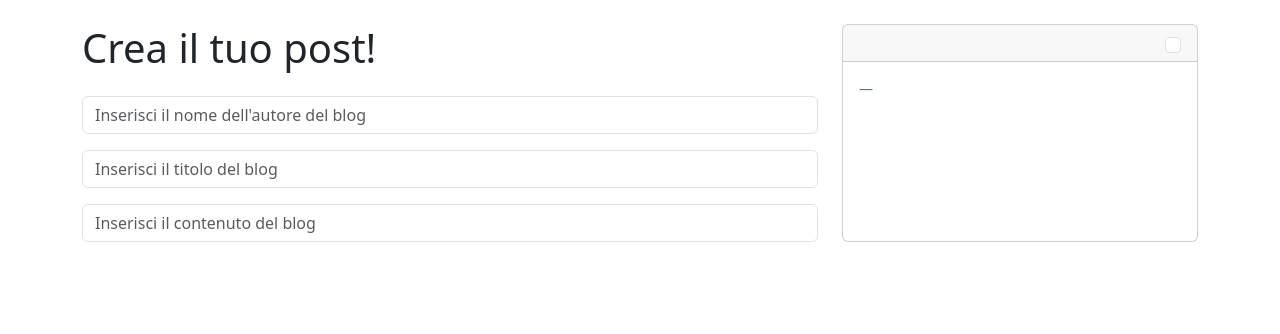
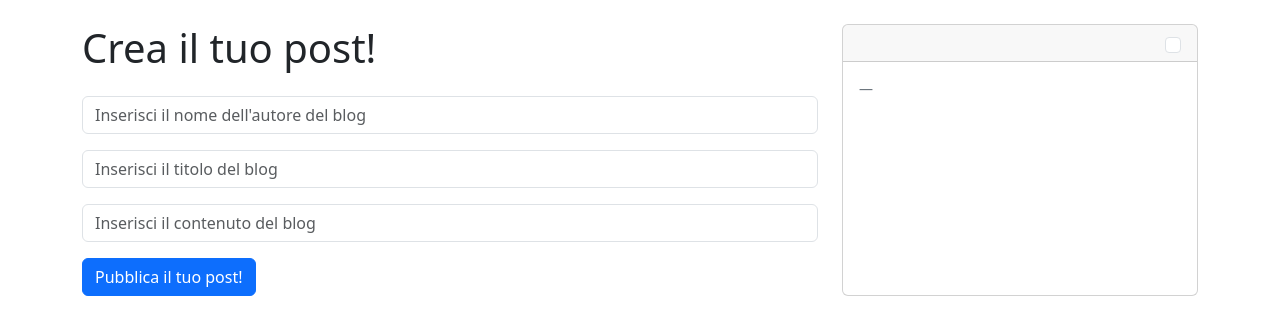
Before and after one commit to NicholasLupo/react-post-form, a React (Vite) app: page / in a window 1280 px wide. Shown: the top 334 px of the page. Built offline with nearby package versions, Linux system fonts and the light colour scheme.

Commit message:
change logic code to fix button and card layout

```diff
--- a/src/App.jsx
+++ b/src/App.jsx
@@ -3,30 +3,36 @@ import AppMain from "./components/AppMain"
 
 function App() {
 
-  const initialFormData = {
-
+  const [currentPost, setCurrentPost] = useState({
     author: '',
     title: '',
     content: '',
+  })
 
+  const [posts, setPosts] = useState([])
+
+  function setFromData(e) {
+    setCurrentPost({
+      ...currentPost,
+      [e.target.name]: e.target.value
+    })
   }
 
-  const [count, setCount] = useState(initialFormData)
-
-  function setFromData(e) {
-
-    setCount({
-
-      ...count,
-      [e.target.name]: e.target.value
-
-    })
-
+  function stateToggle(e) {
+    e.preventDefault()
+    if (currentPost.author && currentPost.title && currentPost.content) {
+      setPosts([...posts, currentPost])
+      setCurrentPost({
+        author: '',
+        title: '',
+        content: '',
+      })
+    }
   }
 
   return (
     <>
-      <AppMain setFromData={setFromData} count={count} />
+      <AppMain setFromData={setFromData} stateToggle={stateToggle} currentPost={currentPost} posts={posts} />
     </>
   )
 }
--- a/src/components/AppMain.jsx
+++ b/src/components/AppMain.jsx
@@ -1,14 +1,14 @@
-export default function AppMain({ setFromData, count }) {
+export default function AppMain({ setFromData, stateToggle, currentPost, posts }) {
 
 
 
     return (
         <main>
             <div className="container">
-                <div className="row">
+                <div className="row mb-4">
                     <div className="col-md-8 mt-4">
                         <h1 className="mb-4"> Crea il tuo post! </h1>
-                        <form>
+                        <form onSubmit={stateToggle}>
                             <div className="row g-3 row-cols-1">
                                 <div className="col">
                                     <input
@@ -16,7 +16,7 @@ export default function AppMain({ setFromData, count }) {
                                         placeholder="Inserisci il nome dell'autore del blog"
                                         name="author"
                                         type="text"
-                                        value={count.author}
+                                        value={currentPost.author}
                                         onChange={setFromData}
                                     />
                                 </div>
@@ -26,7 +26,7 @@ export default function AppMain({ setFromData, count }) {
                                         placeholder="Inserisci il titolo del blog"
                                         name="title"
                                         type="text"
-                                        value={count.title}
+                                        value={currentPost.title}
                                         onChange={setFromData}
                                     />
                                 </div>
@@ -36,9 +36,12 @@ export default function AppMain({ setFromData, count }) {
                                         placeholder="Inserisci il contenuto del blog"
                                         name="content"
                                         type="text"
-                                        value={count.content}
+                                        value={currentPost.content}
                                         onChange={setFromData}
                                     />
+                                </div>
+                                <div className="col">
+                                    <button className="btn btn-primary" type="submit"> Pubblica il tuo post! </button>
                                 </div>
                             </div>
                         </form>
@@ -48,7 +51,7 @@ export default function AppMain({ setFromData, count }) {
                             <div className="card-header">
                                 <div className="row">
                                     <div className="col">
-                                        <h3 className="mb-0">{count.title}</h3>
+                                        <h3 className="mb-0">{currentPost.title}</h3>
                                     </div>
                                     <div className="col btn-group rounded-2 justify-content-end align-items-center">
                                         <input type="checkbox" className="form-check-input" id='check' />
@@ -57,15 +60,45 @@ export default function AppMain({ setFromData, count }) {
                             </div>
                             <div className="card-body">
                                 <div className="blockquote">
-                                    <p>{count.content}</p>
+                                    <p>{currentPost.content}</p>
                                 </div>
                                 <footer className="blockquote-footer">
-                                    <cite title={count.author}>{count.author}</cite>
+                                    <cite title={currentPost.author}>{currentPost.author}</cite>
                                 </footer>
                             </div>
                         </div>
                     </div>
                 </div>
+                <div className="row">
+                    {
+                        posts.map((post, i) => (
+
+                            <div className="col-md-4" key={i}>
+                                <div className="card h-100">
+                                    <div className="card-header">
+                                        <div className="row">
+                                            <div className="col">
+                                                <h3 className="mb-0">{post.title}</h3>
+                                            </div>
+                                            <div className="col btn-group rounded-2 justify-content-end align-items-center">
+                                                <input type="checkbox" className="form-check-input" id='check' />
+                                            </div>
+                                        </div>
+                                    </div>
+                                    <div className="card-body">
+                                        <div className="blockquote">
+                                            <p>{post.content}</p>
+                                        </div>
+                                        <footer className="blockquote-footer">
+                                            <cite title={post.author}>{post.author}</cite>
+                                        </footer>
+                                    </div>
+                                </div>
+                            </div>
+
+                        ))
+                    }
+                </div>
             </div>
         </main>
     )
```
